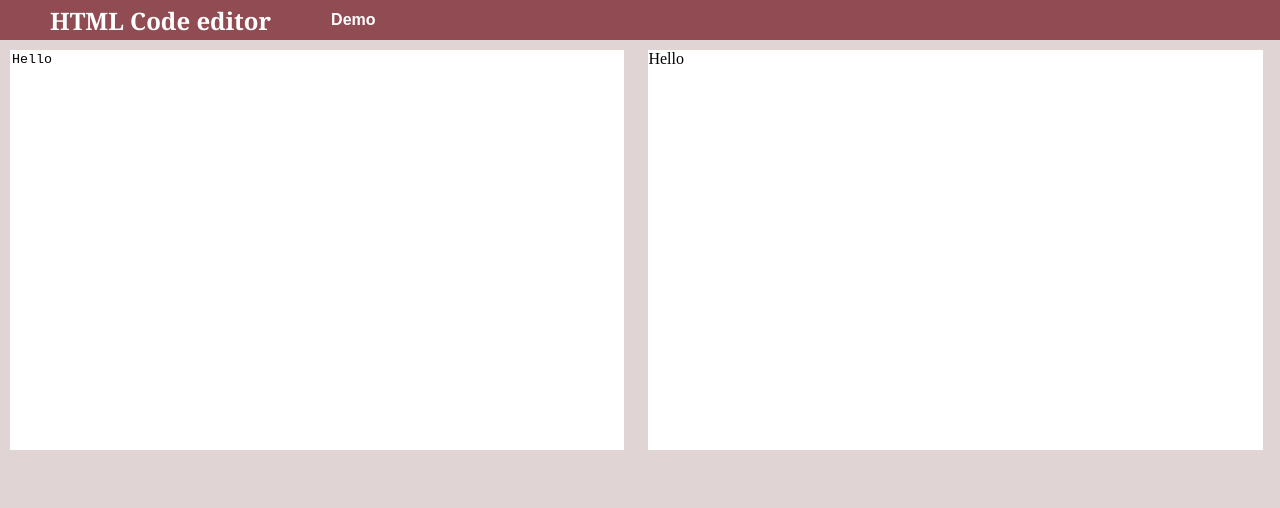
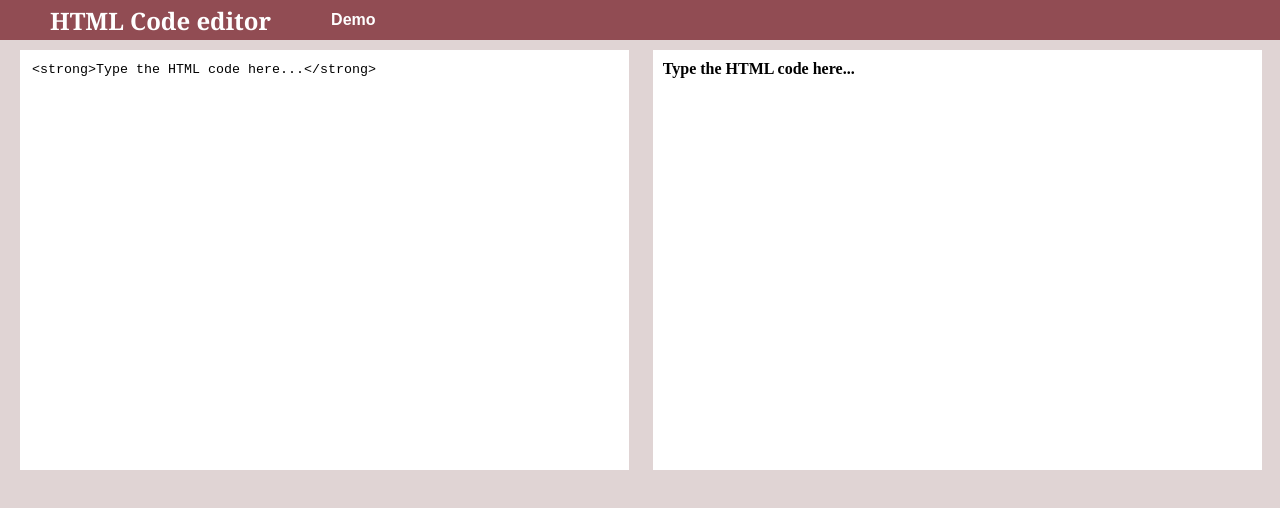
Before and after one commit to kissandor/Html-code-editor-svelte, a SvelteKit app: page / in a window 1280 px wide. Shown: the top 508 px of the page. Built offline with nearby package versions, Linux system fonts and the light colour scheme.

Commit message:
demo button has been implemented

```diff
--- a/src/routes/+page.svelte
+++ b/src/routes/+page.svelte
@@ -1,7 +1,20 @@
 <script>
     import Editor from "./editor.svelte";
     import Header from "./header.svelte";
+    let clicked = false;
+    let demoText = "<h3>Welcome to the free online \n   <span style=\"background-color: #914c53; color: #ffffff; padding: 0 3px;\">\nHTML Code Editor\n</span>\n</h3>\n" +
+        "<p><strong>\nCompose the content in the source editor on the left and see the preview changing instantly on the right as you're typing.\n</strong></p>" +
+        "\n<p>Use the bar above the editor to create new HTML elements. Explore the cleaning features, the tag wizard and many other integrated fratures that make web code composing really easy \n<img src=\"https://htmlcodeeditor.com/images/smiley.png\" alt=\"smiley\" />\n</p>";
 </script>
 
-<Header />
-<Editor />
+<Header on:click = "{() =>
+        {
+             clicked = !clicked;
+        }
+    }"/>
+
+{#if clicked}
+    <Editor value = {demoText}/>
+{:else}
+    <Editor />
+{/if}
--- a/src/routes/editor.svelte
+++ b/src/routes/editor.svelte
@@ -1,5 +1,5 @@
 <script>
-    let value="Hello";
+   export let value="<strong>Type the HTML code here...</strong>";
 </script>
 
 <div class="parent">
@@ -23,11 +23,15 @@
 
     .child{
         height:400px;
-        width: 48%;
+        width: 46%;
         display: inline-block;
         vertical-align: middle;
         margin: 10px;
+        padding: 10px;
         overflow-wrap:break-word;
         background-color: white;
     }
+    .left{
+        margin-left: 20px;
+    }
 </style>
--- a/src/routes/header.svelte
+++ b/src/routes/header.svelte
@@ -1,6 +1,6 @@
 <div>
     <span>HTML Code editor</span>
-    <button>Demo</button>
+    <button on:click >Demo</button>
 </div>
 
 <style>
```
